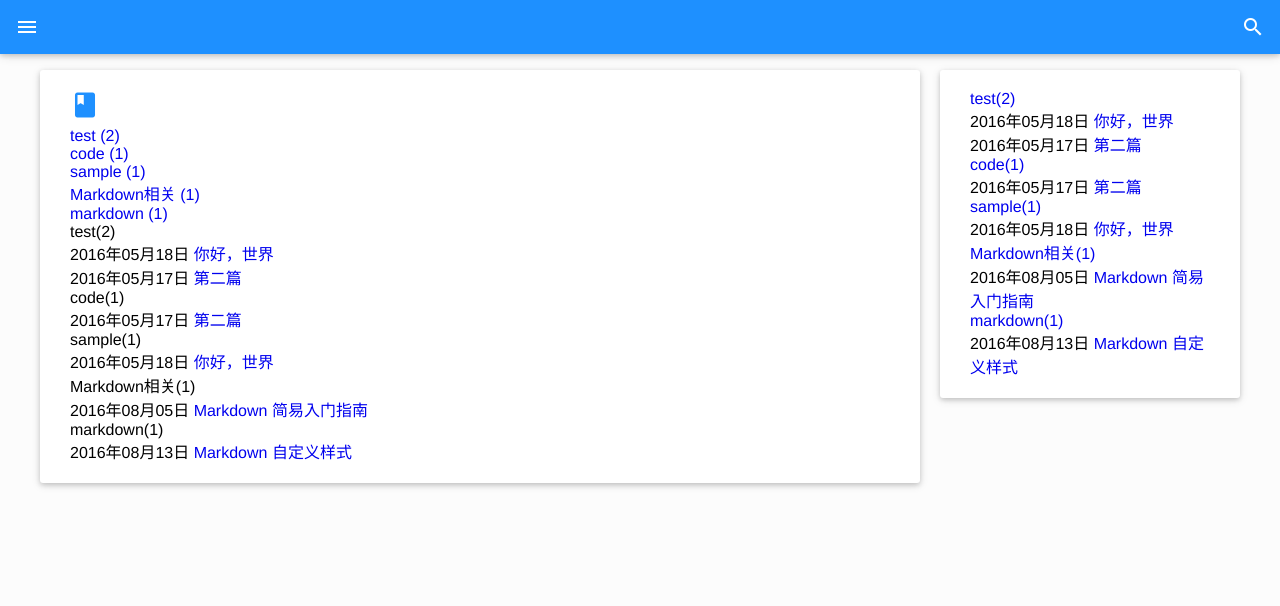
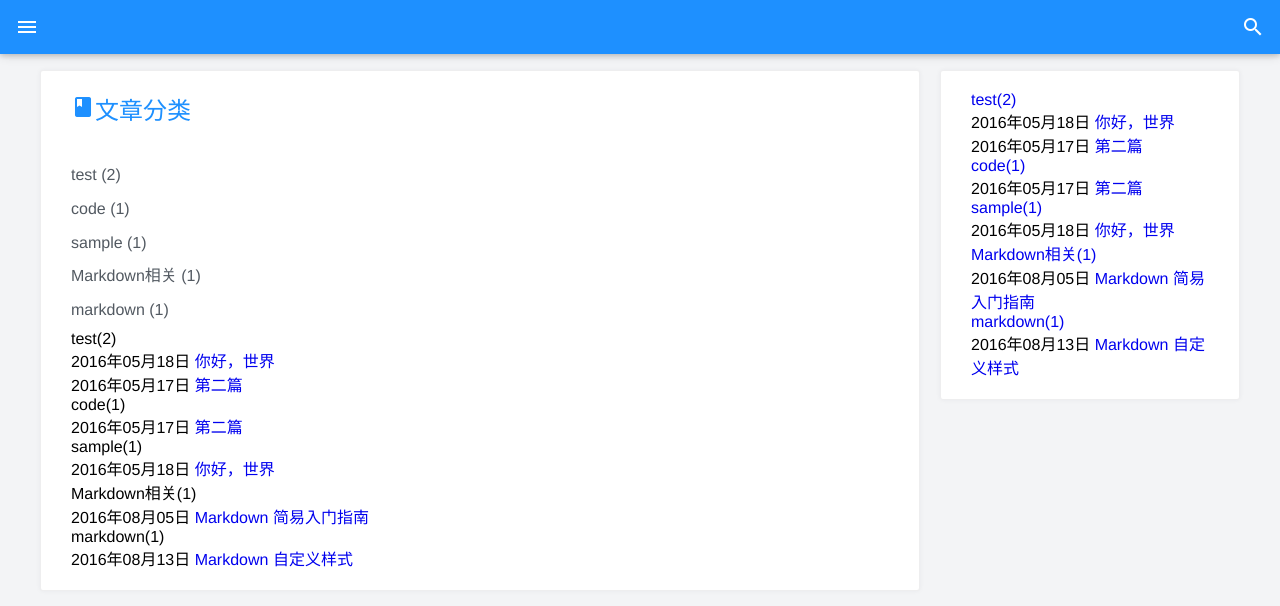
Before and after one commit to XboxYan/blog, a Jekyll site: the page built from categories/index.html, in a window 1280 px wide. Shown: the top 606 px of the page. Built offline with Jekyll 4.4.1, drawn with Linux system fonts in a browser that asks for light colours.

Commit message:
category_list

```diff
--- a/categories/index.html
+++ b/categories/index.html
@@ -1,11 +1,11 @@
 ---
 layout: page
 ---
-<h2 class="flex-item flex-ali-center my_title"><i class="material-icons">class</i>{{ page.title }}</h2>
-<div>
+<h2 class="flex-item flex-ali-center my_title"><i class="material-icons">class</i>文章分类</h2>
+<div class="category_body">
       <ul class="category_list">
             {% for category in site.categories %}
-            <li><a href="#{{ category | first }}">{{ category | first }} ({{ category | last | size }})</a></li>
+            <li><a href="#{{ category | first }}">{{ category | first }} </a>({{ category | last | size }})</li>
             {% endfor %}
       </ul>
       <div class="category_detail">
--- a/stylesheets/index.css
+++ b/stylesheets/index.css
@@ -1,4 +1,4 @@
-body{ padding-top: 300px; background: #fcfcfc; }
+body{ padding-top: 300px; background: #f3f4f6; }
 .page_item{ padding-bottom: 20px; border-bottom: 1px solid #eee;}
 .page_title{ display: inline-block; height: 50px; font-size: 24px; line-height: 50px; color: dodgerblue;}
 .page_title:hover{ }
--- a/stylesheets/page.css
+++ b/stylesheets/page.css
@@ -1,2 +1,5 @@
-body{ padding-top: 70px; background: #fcfcfc; }
-.my_title{ font-size: 30px; color: dodgerblue;}
+body{ padding-top: 70px; background: #f3f4f6; }
+.my_title{ font-size: 24px; color: dodgerblue; margin: 0 0 20px;}
+.category_list{ padding-top: 10px; color:rgba(39, 48, 57, 0.8)}
+.category_list li{ margin: 5px 0; font-size: 16px;line-height: 1.8em; }
+.category_list a{ color: inherit;}
```
Also changed, not shown: stylesheets/normalize.css.
